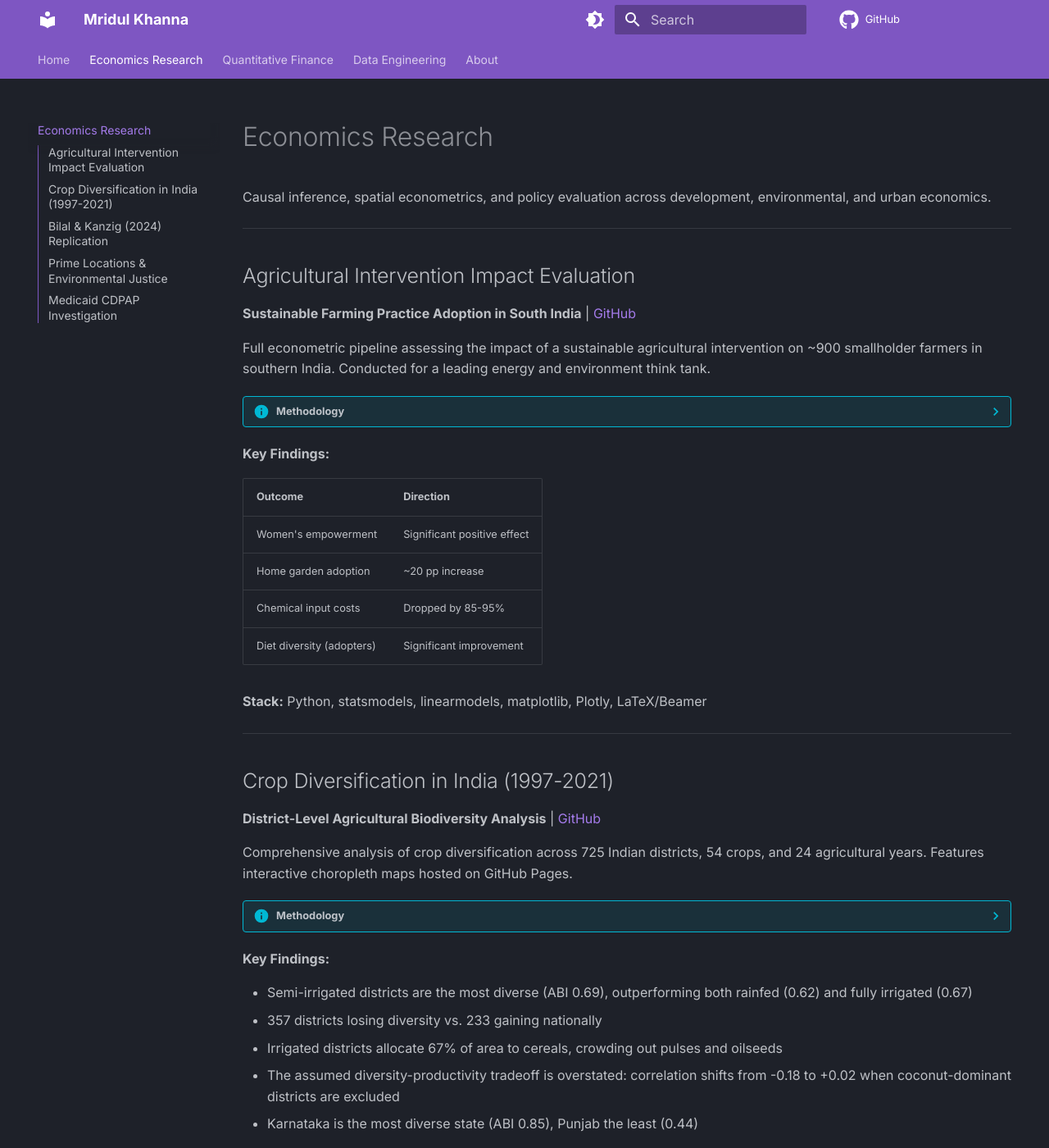
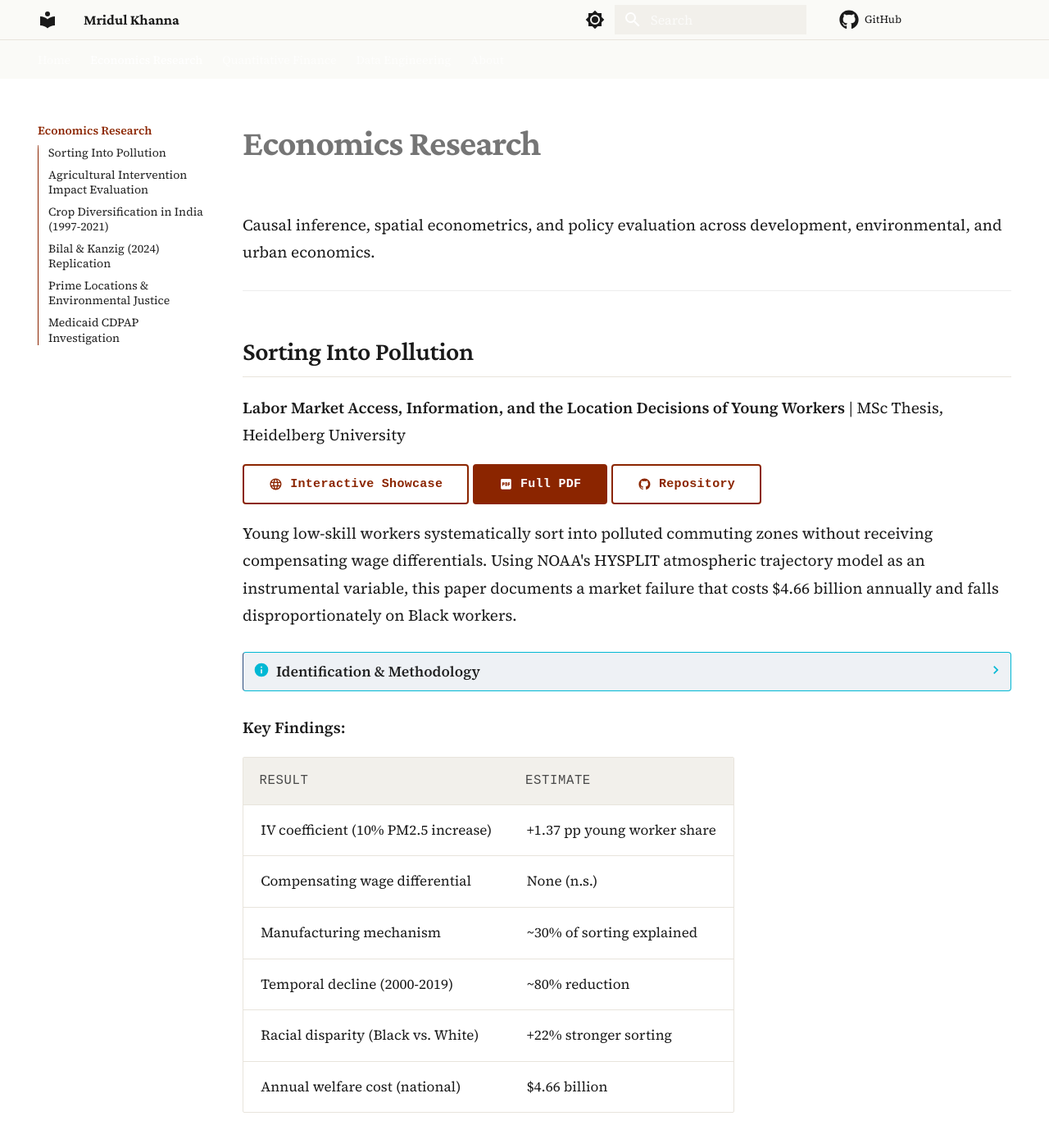
Before and after one commit to Mridlll/portfolio, an MkDocs documentation site: the page built from docs/research.md, in a window 1280 px wide and 1400 px high. Shown: the whole window at 82% size. Built offline with MkDocs 1.6.1 and Material for MkDocs 9.7.7, drawn with Linux system fonts in a browser that asks for light colours; some of the changed text lies outside the part shown.

Commit message:
Add thesis showcase + match thesis aesthetic
Content:
- Featured thesis on homepage (admonition with showcase + PDF links)
- Full thesis entry on research page (methodology, key findings table, buttons)

Style (matching thesis showcase):
- Fonts: Crimson Pro (headings), Source Serif 4 (body), JetBrains Mono (code)
- Colors: warm off-white (#FAFAF7), burnt sienna accent (#8B2500)
- Tables, admonitions, buttons all styled to match
- Dark mode variant included
- Replaces deep purple/amber Material defaults

```diff
--- a/docs/research.md
+++ b/docs/research.md
@@ -1,6 +1,37 @@
 # Economics Research
 
 Causal inference, spatial econometrics, and policy evaluation across development, environmental, and urban economics.
+
+---
+
+## Sorting Into Pollution
+
+**Labor Market Access, Information, and the Location Decisions of Young Workers** | MSc Thesis, Heidelberg University
+
+[:material-web: Interactive Showcase](https://mridlll.github.io/Sorting-Into-Pollution/){ .md-button } [:material-file-pdf-box: Full PDF](https://mridlll.github.io/Sorting-Into-Pollution/thesis.pdf){ .md-button .md-button--primary } [:material-github: Repository](https://github.com/Mridlll/Sorting-Into-Pollution){ .md-button }
+
+Young low-skill workers systematically sort into polluted commuting zones without receiving compensating wage differentials. Using NOAA's HYSPLIT atmospheric trajectory model as an instrumental variable, this paper documents a market failure that costs $4.66 billion annually and falls disproportionately on Black workers.
+
+??? info "Identification & Methodology"
+
+    - Instrumental variable: upwind PM2.5 from HYSPLIT 72-hour backward trajectories (F = 184.7)
+    - Panel data: 247 commuting zones, 13,569 CZ-year observations (2000-2019)
+    - Demographic data: IPUMS ACS 1-year samples, 239M individual records
+    - Pollution data: ACAG satellite-derived PM2.5 (Washington University)
+    - Robustness: Conley spatial SEs, permutation inference, Oster bounds, placebo tests
+
+**Key Findings:**
+
+| Result | Estimate |
+|--------|----------|
+| IV coefficient (10% PM2.5 increase) | +1.37 pp young worker share |
+| Compensating wage differential | None (n.s.) |
+| Manufacturing mechanism | ~30% of sorting explained |
+| Temporal decline (2000-2019) | ~80% reduction |
+| Racial disparity (Black vs. White) | +22% stronger sorting |
+| Annual welfare cost (national) | $4.66 billion |
+
+**Stack:** Python, statsmodels, linearmodels, D3.js, LaTeX/MiKTeX
 
 ---
 
--- /dev/null
+++ b/docs/stylesheets/custom.css
@@ -0,0 +1,226 @@
+/* ================================================================
+   Portfolio custom styles - matching thesis showcase aesthetic
+   Fonts: Crimson Pro (display), Source Serif 4 (body), JetBrains Mono (code)
+   Palette: warm off-white, burnt sienna accent
+   ================================================================ */
+
+@import url('https://fonts.googleapis.com/css2?family=Crimson+Pro:ital,wght@0,300;0,400;0,500;0,600;0,700;1,300;1,400&family=Source+Serif+4:opsz,wght@8..60,300;8..60,400;8..60,500;8..60,600&display=swap');
+
+:root {
+  /* Override Material palette */
+  --md-primary-fg-color: #8B2500;
+  --md-primary-fg-color--light: #C44D2A;
+  --md-primary-fg-color--dark: #6B1D00;
+  --md-accent-fg-color: #8B2500;
+  --md-accent-fg-color--transparent: rgba(139, 37, 0, 0.1);
+
+  /* Typography */
+  --md-text-font: "Source Serif 4", Georgia, serif;
+  --md-code-font: "JetBrains Mono", "Fira Code", monospace;
+
+  /* Background */
+  --md-default-bg-color: #FAFAF7;
+  --md-default-bg-color--light: #F2F0EB;
+  --md-default-bg-color--lighter: #F8F6F2;
+  --md-default-bg-color--lightest: #FAFAF7;
+}
+
+/* Slate (dark mode) overrides */
+[data-md-color-scheme="slate"] {
+  --md-default-bg-color: #1A1A1A;
+  --md-default-bg-color--light: #242424;
+  --md-default-bg-color--lighter: #2A2A2A;
+  --md-default-bg-color--lightest: #1A1A1A;
+  --md-primary-fg-color: #C44D2A;
+  --md-accent-fg-color: #C44D2A;
+}
+
+/* Headings in Crimson Pro */
+.md-typeset h1,
+.md-typeset h2,
+.md-typeset h3,
+.md-typeset h4 {
+  font-family: "Crimson Pro", Georgia, serif;
+  font-weight: 600;
+  letter-spacing: -0.01em;
+}
+
+.md-typeset h1 {
+  font-size: 2.2rem;
+  font-weight: 700;
+  letter-spacing: -0.02em;
+}
+
+.md-typeset h2 {
+  font-size: 1.6rem;
+  border-bottom: 1px solid #E8E4DC;
+  padding-bottom: 0.4rem;
+}
+
+/* Body text refinements */
+.md-typeset {
+  font-size: 0.95rem;
+  line-height: 1.75;
+  color: #1A1A1A;
+}
+
+[data-md-color-scheme="slate"] .md-typeset {
+  color: #D4D0C8;
+}
+
+/* Navigation header */
+.md-header {
+  background-color: #FAFAF7;
+  color: #1A1A1A;
+  box-shadow: 0 1px 0 #E8E4DC;
+}
+
+[data-md-color-scheme="slate"] .md-header {
+  background-color: #1A1A1A;
+  color: #D4D0C8;
+  box-shadow: 0 1px 0 #333;
+}
+
+.md-header__title {
+  font-family: "Crimson Pro", Georgia, serif;
+  font-weight: 600;
+}
+
+/* Tabs */
+.md-tabs {
+  background-color: #FAFAF7;
+}
+
+[data-md-color-scheme="slate"] .md-tabs {
+  background-color: #1A1A1A;
+}
+
+/* Links */
+.md-typeset a {
+  color: #8B2500;
+}
+
+.md-typeset a:hover {
+  color: #C44D2A;
+}
+
+/* Admonitions - warmer tones */
+.md-typeset .admonition,
+.md-typeset details {
+  border-radius: 4px;
+  font-size: 0.88rem;
+}
+
+.md-typeset .admonition.abstract,
+.md-typeset details.abstract {
+  border-left-color: #8B2500;
+}
+
+.md-typeset .abstract > .admonition-title,
+.md-typeset .abstract > summary {
+  background-color: rgba(139, 37, 0, 0.08);
+}
+
+.md-typeset .admonition.info,
+.md-typeset details.info {
+  border-left-color: #2B4C7E;
+}
+
+.md-typeset .info > .admonition-title,
+.md-typeset .info > summary {
+  background-color: rgba(43, 76, 126, 0.08);
+}
+
+/* Tables */
+.md-typeset table:not([class]) {
+  font-size: 0.85rem;
+  border: 1px solid #E8E4DC;
+}
+
+.md-typeset table:not([class]) th {
+  background-color: #F2F0EB;
+  font-family: "JetBrains Mono", monospace;
+  font-size: 0.78rem;
+  font-weight: 500;
+  text-transform: uppercase;
+  letter-spacing: 0.04em;
+  color: #4A4A4A;
+}
+
+.md-typeset table:not([class]) td {
+  border-color: #E8E4DC;
+}
+
+/* Buttons */
+.md-typeset .md-button {
+  font-family: "JetBrains Mono", monospace;
+  font-size: 0.75rem;
+  letter-spacing: 0.02em;
+  border-radius: 4px;
+}
+
+.md-typeset .md-button--primary {
+  background-color: #8B2500;
+  border-color: #8B2500;
+}
+
+.md-typeset .md-button--primary:hover {
+  background-color: #C44D2A;
+  border-color: #C44D2A;
+}
+
+/* Cards grid */
+.md-typeset .grid.cards > ul > li {
+  border: 1px solid #E8E4DC;
+  border-radius: 6px;
+}
+
+.md-typeset .grid.cards > ul > li:hover {
+  border-color: #D4D0C8;
+  box-shadow: 0 4px 16px rgba(0, 0, 0, 0.06);
+}
+
+/* Code blocks */
+.md-typeset code {
+  background-color: #F2F0EB;
+  border: 1px solid #E8E4DC;
+  border-radius: 3px;
+  font-size: 0.82em;
+  padding: 0.1em 0.3em;
+}
+
+[data-md-color-scheme="slate"] .md-typeset code {
+  background-color: #2A2A2A;
+  border-color: #333;
+}
+
+/* Footer */
+.md-footer {
+  background-color: #F2F0EB;
+  color: #4A4A4A;
+}
+
+[data-md-color-scheme="slate"] .md-footer {
+  background-color: #1A1A1A;
+}
+
+/* Selection */
+::selection {
+  background: #8B2500;
+  color: #fff;
+}
+
+/* Sidebar nav */
+.md-nav__link--active {
+  color: #8B2500 !important;
+  font-weight: 600;
+}
+
+/* Search */
+.md-search__input {
+  background-color: #F2F0EB;
+}
+
+[data-md-color-scheme="slate"] .md-search__input {
+  background-color: #2A2A2A;
+}
--- a/mkdocs.yml
+++ b/mkdocs.yml
@@ -1,26 +1,24 @@
 site_name: Mridul Khanna
-site_description: Economist & Quantitative Developer — Applied Microeconometrics, Development Economics, Algorithmic Trading
+site_description: Economist & Quantitative Developer - Applied Microeconometrics, Development Economics, Algorithmic Trading
 site_url: https://mridlll.github.io/portfolio
 repo_url: https://github.com/Mridlll
 
 theme:
   name: material
   palette:
+    - scheme: default
+      primary: custom
+      accent: custom
+      toggle:
+        icon: material/brightness-7
+        name: Switch to dark mode
     - scheme: slate
-      primary: deep purple
-      accent: amber
+      primary: custom
+      accent: custom
       toggle:
         icon: material/brightness-4
         name: Switch to light mode
-    - scheme: default
-      primary: deep purple
-      accent: amber
-      toggle:
-        icon: material/brightness-7
-        name: Switch to dark mode
-  font:
-    text: Inter
-    code: JetBrains Mono
+  font: false  # We load fonts via custom CSS
   features:
     - navigation.tabs
     - navigation.sections
@@ -30,6 +28,9 @@ theme:
     - content.code.copy
   icon:
     repo: fontawesome/brands/github
+
+extra_css:
+  - stylesheets/custom.css
 
 plugins:
   - search
```
Also changed, not shown: docs/index.md (+10 -0 lines).
